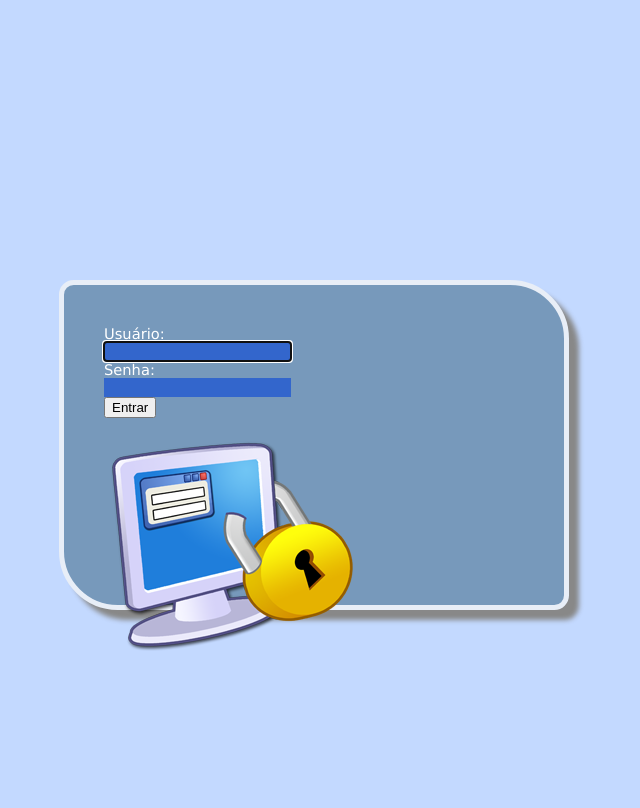
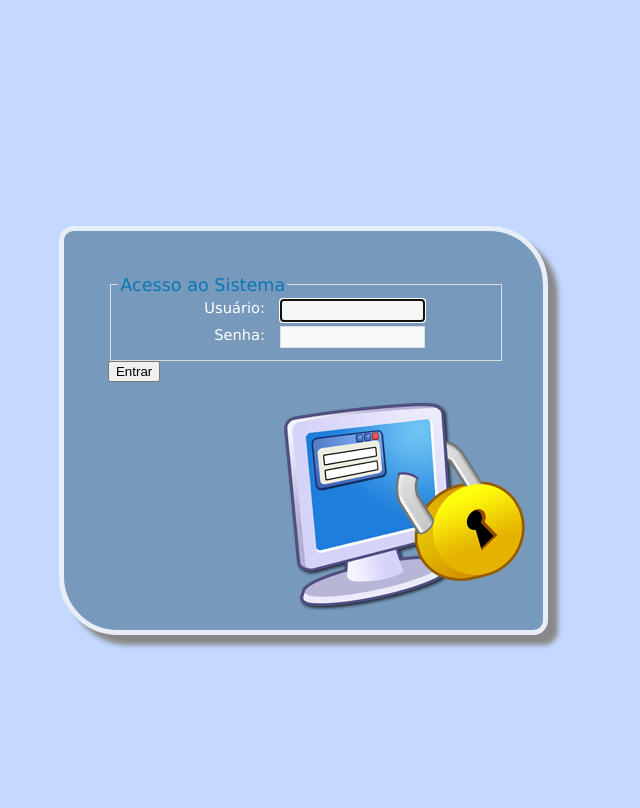
Before and after one commit to wborbajr/SOSNATION, a PHP site: the page made by login.html in a window 1280 px wide. Shown: the whole page, without its empty margins (371-1011 px from the left). After the commit the page ends 648 px from the top, so only its background shows below. Run offline with PHP 8.4, Linux system fonts and the light colour scheme.

Commit message:
new login screen

```diff
--- a/css/login.css
+++ b/css/login.css
@@ -1,8 +1,24 @@
+/** {margin:0; padding:0;}*/
+/*http://www.assemblesoft.com/examples/form/*/
+
 html {
 height: 100%;
+/*font: 90%/1.3 verdana,arial,sans-serif;*/
+background: #c3d9ff;
+font-family: verdana, arial, sans serif;
+font-weight: regular;
+font-size: 11pt;
+color: white;
+
 }
 
-body {
+/*html {
+	font: 90%/1.3 arial,sans-serif;
+	padding:1em;
+	background:#fafafa;
+}*/
+
+/*body {
 height: 100%;
 background: #c3d9ff;
 color: white;
@@ -10,28 +26,72 @@ border: 0px;
 font-family: verdana, arial, sans serif;
 font-weight: regular;
 font-size: 11pt;
-}
+}*/
 
-input {
+/*input {
 background: #3366cc;
 color: white;
 border: 0px;
 font-family: verdana, arial, sans-serif;
 font-weight: regular;
 font-size: 11pt;
-}
+}*/
 
 #dv_login {
-padding: 40px;
+padding: 2em;
 position: absolute;
 top: 50%;
 left: 50%;
 width: 420px;
-height: 240px;
-margin: -120px 0 0 -210px;
+height: 340px;
+margin: -174px 0 0 -210px;
 border: 5px solid #e8eef7;
-background-color: #7799bb;
 box-shadow: 10px 10px 5px #888;
 -moz-border-radius: 1em 4em 1em 4em;
 border-radius: 1em 4em 1em 4em;
+background:url(../assets/login.png) no-repeat 95% 10em;
+background-color: #7799bb;
 }
+
+fieldset div {
+	margin:0.3em 0;
+	clear:both;
+}
+form {
+	margin:1em;
+	width:27em;
+}
+label {
+	float:left;
+	width:10em;
+	text-align:right;
+	margin-right:1em;
+}
+input {
+	padding:0.15em;
+	width:10em;
+	border:1px solid #ddd;
+	background:#fafafa;
+	font:bold 0.95em verdana, arial, sans-serif;
+	-moz-border-radius:0.4em;
+	-khtml-border-radius:0.4em;
+}
+input:hover, input:focus {
+	border-color:#c5c5c5;
+	background:#f6f6f6;
+}
+fieldset {
+	border:1px solid #ddd;
+	padding:0 0.5em 0.5em;
+}
+input.default {
+	color:#bbb;
+}
+legend {
+	color:#0b77b7;
+	font-size:1.2em;
+}
+legend span {
+	width:10em;
+	text-align:right;
+}
--- a/login.html
+++ b/login.html
@@ -24,17 +24,21 @@
 <body>
 
 <div id="dv_login">
+	<div class="messagebox" style="display:none" id="messageBox">aljaldjalsd</div>
 	<form id="frm_login" action="" method="POST">
-		<label for="usuario">Usuário:</label><br />
-		<input id="usuario" value="" type="text"/><br />
-		<label for="senha">Senha:</label><br />
-		<input id="senha" value="" type="password" /><br />
-<!--		<input type="button" value="Entrar" id="cmd_login"/>-->
+		<fieldset class="login">
+			<legend>Acesso ao Sistema</legend>
+			<div>
+				<label for="username">Usuário: </label> <input type="text" id="usuario" >
+			</div>
+			<div>
+				<label for="password">Senha: </label> <input type="password" id="senha" >
+			</div>
+		</fieldset>
 		<button id="cmd_login" value="" type="button">Entrar</button>
-		<div class="messagebox" style="display:none" id="messageBox"></div>
 	</form>
-	<span><img src="assets/login.png" /></span>
 </div>
 
 </body>
 </html>
+<br />
```
Also changed, not shown: chamado.inc.html (+21 -21 lines), css/forms.css (+8 -0 lines), css/twocols.css (added, +88 -0 lines), lab2.html (added, +57 -0 lines), 1 other file.
